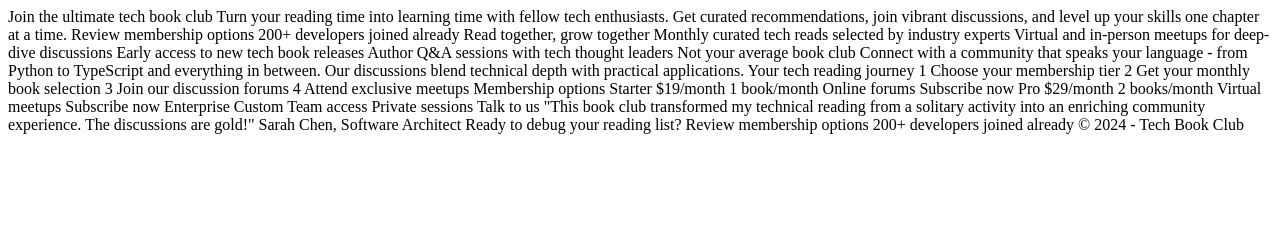
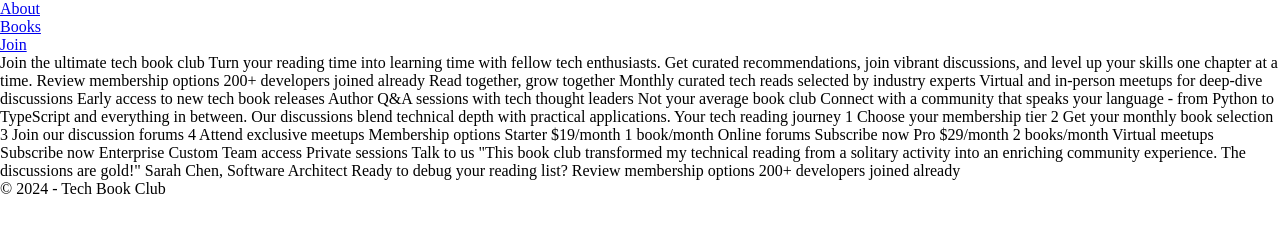
Before and after one commit to Stephanie-Dennehy/Tech-Book-Club-Landing-Page, a plain HTML site: page index.html in a window 1280 px wide. Drawn offline with Linux system fonts and the light colour scheme.

Commit message:
add css reset and html structure

```diff
--- a/index.html
+++ b/index.html
@@ -8,6 +8,21 @@
   <title>Tech Book Club Landing Page</title>
 </head>
 <body>
-  Join the ultimate tech book club Turn your reading time into learning time with fellow tech enthusiasts. Get curated recommendations, join vibrant discussions, and level up your skills one chapter at a time. Review membership options 200+ developers joined already Read together, grow together Monthly curated tech reads selected by industry experts Virtual and in-person meetups for deep-dive discussions Early access to new tech book releases Author Q&A sessions with tech thought leaders Not your average book club Connect with a community that speaks your language - from Python to TypeScript and everything in between. Our discussions blend technical depth with practical applications. Your tech reading journey 1 Choose your membership tier 2 Get your monthly book selection 3 Join our discussion forums 4 Attend exclusive meetups Membership options Starter $19/month 1 book/month Online forums Subscribe now Pro $29/month 2 books/month Virtual meetups Subscribe now Enterprise Custom Team access Private sessions Talk to us "This book club transformed my technical reading from a solitary activity into an enriching community experience. The discussions are gold!" Sarah Chen, Software Architect Ready to debug your reading list? Review membership options 200+ developers joined already © 2024 - Tech Book Club
+  <header>
+    <nav>
+      <ul>
+        <li><a href="#about">About</a></li>
+        <li><a href="#books">Books</a></li>
+        <li><a href="#join">Join</a></li>
+      </ul>
+    </nav>
+  </header>
+  <main>
+    Join the ultimate tech book club Turn your reading time into learning time with fellow tech enthusiasts. Get curated recommendations, join vibrant discussions, and level up your skills one chapter at a time. Review membership options 200+ developers joined already Read together, grow together Monthly curated tech reads selected by industry experts Virtual and in-person meetups for deep-dive discussions Early access to new tech book releases Author Q&A sessions with tech thought leaders Not your average book club Connect with a community that speaks your language - from Python to TypeScript and everything in between. Our discussions blend technical depth with practical applications. Your tech reading journey 1 Choose your membership tier 2 Get your monthly book selection 3 Join our discussion forums 4 Attend exclusive meetups Membership options Starter $19/month 1 book/month Online forums Subscribe now Pro $29/month 2 books/month Virtual meetups Subscribe now Enterprise Custom Team access Private sessions Talk to us "This book club transformed my technical reading from a solitary activity into an enriching community experience. The discussions are gold!" Sarah Chen, Software Architect Ready to debug your reading list? Review membership options 200+ developers joined already
+  </main>
+  <footer>
+    <p>&copy; 2024 - Tech Book Club</p>
+  </footer>
+
 </body>
 </html>
--- a/styles.css
+++ b/styles.css
@@ -0,0 +1,5 @@
+* {
+  margin: 0;
+  padding: 0;
+  box-sizing: border-box;
+}
```
